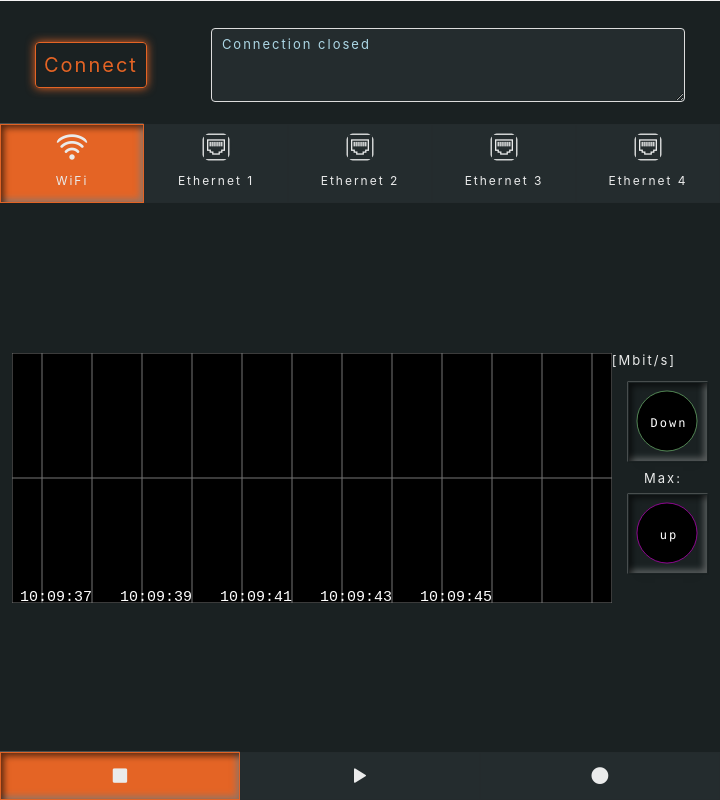
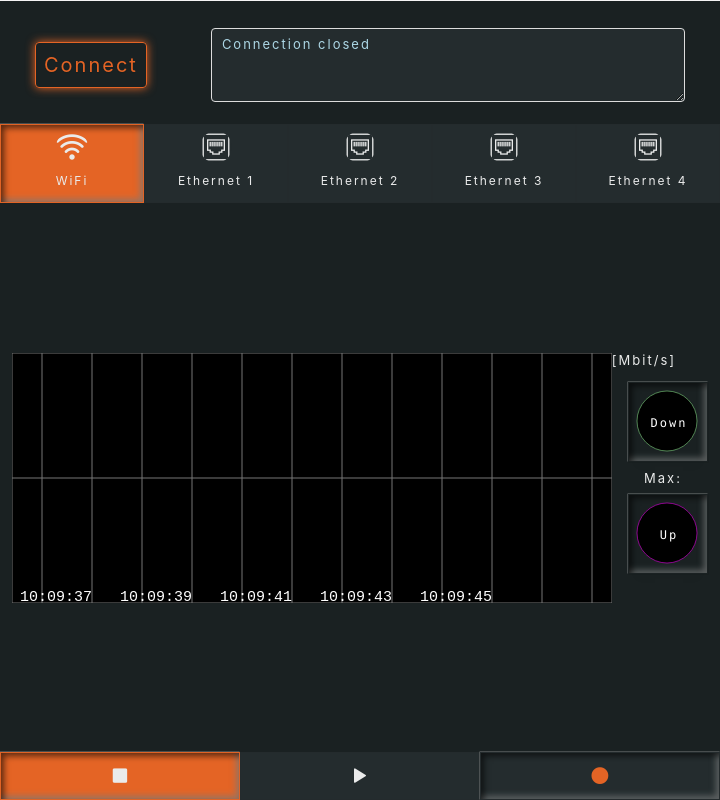
Before and after one commit to zorandasc/electron-app, an Electron app: page index.html in a window 720 px wide. Both pictures are taken after a click on the element 600 px from the left and 776 px from the top of the page. Drawn offline with Linux system fonts and the light colour scheme; no server answers.

Commit message:
finished ui

```diff
--- a/index.html
+++ b/index.html
@@ -2,7 +2,7 @@
 
 <head>
     <meta charset="UTF-8">
-    <title>RGW Monitoring</title>
+    <title>RGW Traffic Monitoring</title>
     <meta http-equiv="Content-Security-Policy" content="script-src 'self' 'unsafe-inline';" />
     <link rel="stylesheet" href="./css/photon.css">
     <link rel="stylesheet" href="style.css">
@@ -67,21 +67,21 @@
                 <div class="svg-wrapper active2" id="up" onclick="setDownUp('up')">
                     <svg height="80" width="80" stroke="rgb(255, 0, 255)"; xmlns="http://www.w3.org/2000/svg">
                         <circle cx="38" cy="38" r="30" class="shape" height="166" width="166"></circle>
-                        <div class="textCircleUp" id="upMax">up</div>
+                        <div class="textCircleUp" id="upMax">Up</div>
                     </svg>
                 </div>
 
             </div>
         </div>
         <div class="tab-group control">
-            <div class="tab-item active" id="stop" onclick="stopGraf()" >
+            <div class="tab-item active" id="stop" onclick="stopGraf()" data-tooltip="STOP GRAF">
                 <span class="icon icon-stop"></span>
 
             </div>
-            <div class="tab-item" id="start" onclick="startGraf()">
+            <div class="tab-item" id="start" onclick="startGraf()" data-tooltip="START GRAF">
                 <span class="icon icon-play"></span>
             </div>
-            <div class="tab-item" id="record">
+            <div class="tab-item" id="record" onclick="recorder()" data-tooltip="GRAF RECORDING">
                 <span class="icon icon-record"></span>
             </div>
         </div>
@@ -116,6 +116,7 @@
 
             var start = document.getElementById("start")
             var stop = document.getElementById("stop")
+            var record = document.getElementById("record")
 
             var downBtn = document.getElementById("down")
             var upBtn = document.getElementById("up")
@@ -207,6 +208,7 @@
 
             function stopGraf() {
 
+                if(grafStarted){
                     stop.classList.add("active")
                     start.classList.remove("active")
                     maxDown = 0;
@@ -218,6 +220,13 @@
 
                     ipcRenderer.invoke('stopGraf')
                 }
+
+            }
+
+            function recorder(){
+                record.classList.toggle("active2")
+            }
+
 
             //status dobijen od mejna tokom i konektovanja
             ipcRenderer.on('connect-result', function (event, arg) {
--- a/style.css
+++ b/style.css
@@ -113,6 +113,10 @@ textarea::placeholder {
   border: 1px solid rgba(0, 0, 0, 0.01);
 }
 
+.active2 .icon-record {
+  color: rgb(228, 100, 37);
+}
+
 .window-content {
   overflow: hidden;
   display: flex;
@@ -138,7 +142,7 @@ textarea::placeholder {
   top: 50%;
   left: 0;
   width: 12rem;
-  background: rgb(228, 100, 37, 0.4);
+  background: rgb(26, 33, 34, 0.7);
   z-index: 10;
   transform: translateX(-12rem);
   transition: transform 0.5s;
@@ -146,7 +150,7 @@ textarea::placeholder {
   padding-right: 1rem;
 }
 .dialog p {
-  color: rgb(234, 235, 235);
+  color: tomato;
   font-size: 0.8rem;
   letter-spacing: 2px;
 }
@@ -253,3 +257,21 @@ textarea::placeholder {
   justify-content: center;
   align-items: center;
 }
+
+/*for tooltips*/
+[data-tooltip]:before {
+  position: absolute;
+  top: -2rem;
+  padding: 0.5rem;
+  content: attr(data-tooltip);
+  opacity: 0;
+  background: rgb(26, 33, 34, 0.8);
+  color: rgb(228, 100, 37);
+  transition: opacity 0.4s ease-in-out;
+}
+[data-tooltip]:hover:before {
+  opacity: 1;
+}
+[data-tooltip]:not([data-tooltip-persistent]):before {
+  pointer-events: none;
+}
```
Lines whose indentation alone changed are shown as unchanged.
